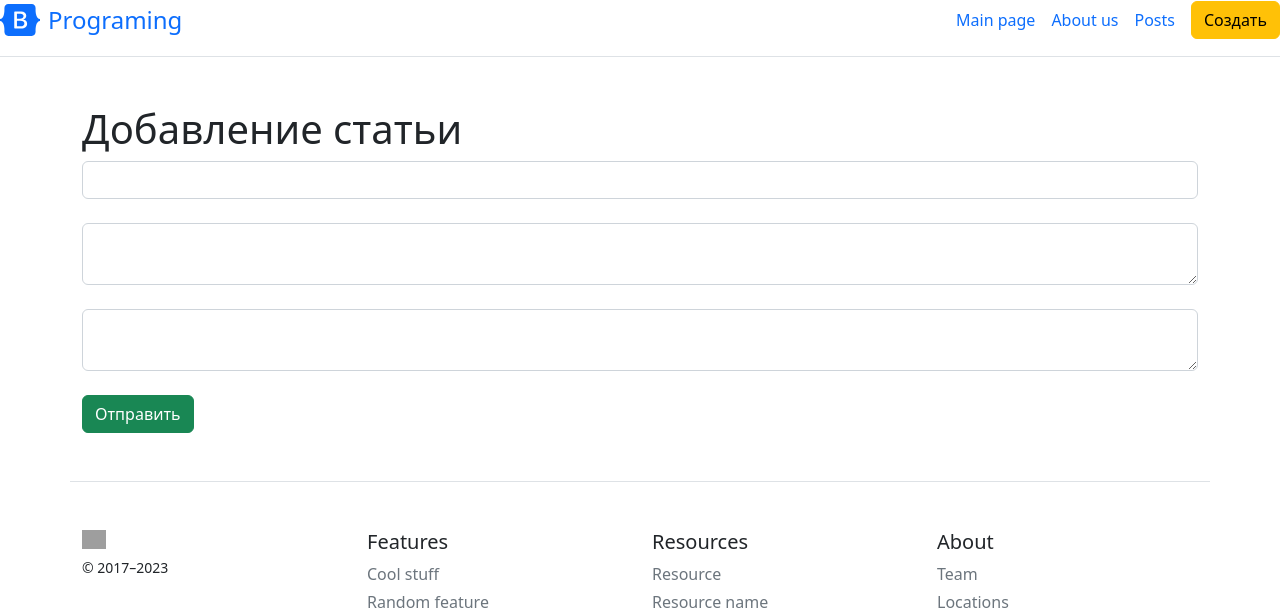
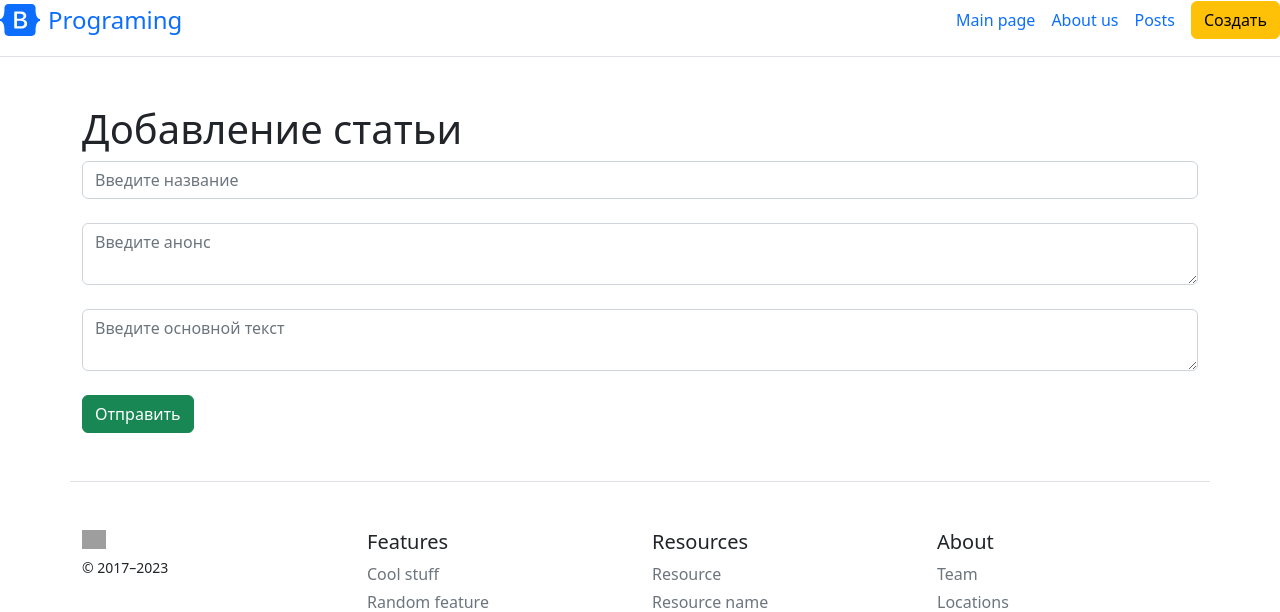
Before and after one commit to ivan1995ivan/blog, a Flask app: page /create-article in a window 1280 px wide. Shown: the top 612 px of the page. Run offline with Flask 3, Linux system fonts and the light colour scheme; grey boxes are pictures that could not be loaded.

Commit message:
post_update + placeholder

```diff
--- a/app.py
+++ b/app.py
@@ -54,7 +54,7 @@ def post_delete(id):
 
 
 @app.route('/posts/<int:id>/update', methods=['POST', 'GET'])
-def create_update():
+def post_update(id):
     if request.method == 'POST':
         title = request.form['title']
         intro = request.form['intro']
@@ -69,7 +69,8 @@ def create_update():
         except:
             return 'При добавлении статьи произошла ошибка'
     else:
-        return render_template('create-article.html')
+        article = Article.query.get(id)
+        return render_template('post_update.html', article=article)
 
 
 @app.route('/create-article', methods=['POST', 'GET'])
--- a/templates/create-article.html
+++ b/templates/create-article.html
@@ -1,16 +1,16 @@
 {% extends 'base.html' %}
 
 {% block title %}
-About us page
+Добавление статьи
 {% endblock %}
 
 {% block body %}
 <div class="container mt-5">
     <h1>Добавление статьи</h1>
     <form method="post">
-        <input type="text" name="title" id="title" class="form-control"><br>
-        <textarea name="intro" id="intro" class="form-control"></textarea><br>
-        <textarea name="text" id="text" class="form-control"></textarea><br>
+        <input type="text" name="title" id="title" class="form-control" placeholder="Введите название"><br>
+        <textarea name="intro" id="intro" class="form-control" placeholder="Введите анонс"></textarea><br>
+        <textarea name="text" id="text" class="form-control" placeholder="Введите основной текст"></textarea><br>
         <input type="submit" class="btn btn-success" value="Отправить">
     </form>
 
```
Also changed, not shown: templates/post_update.html (added, +18 -0 lines).
